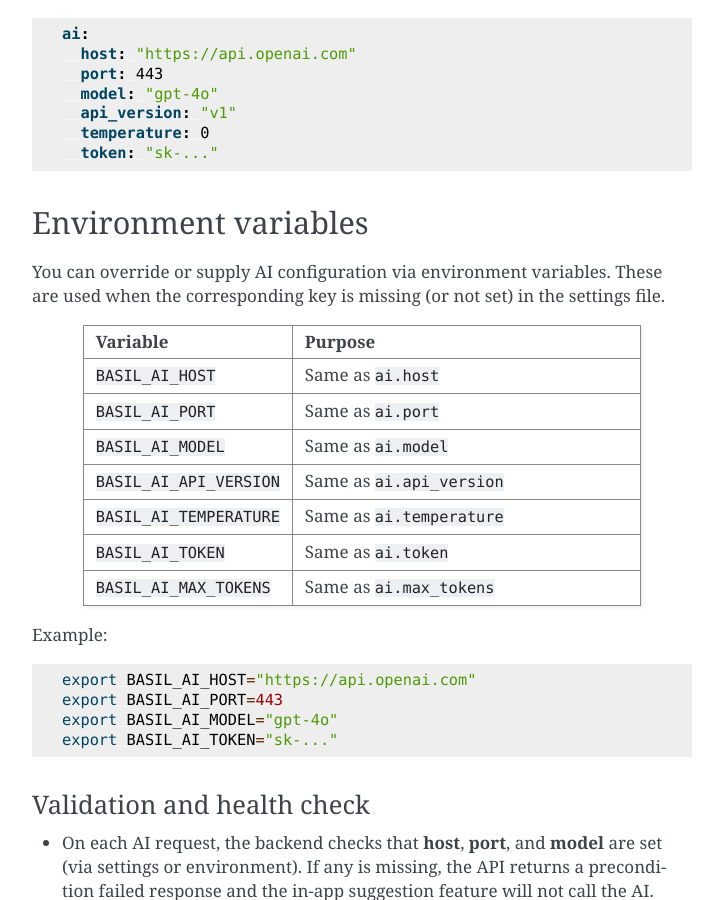
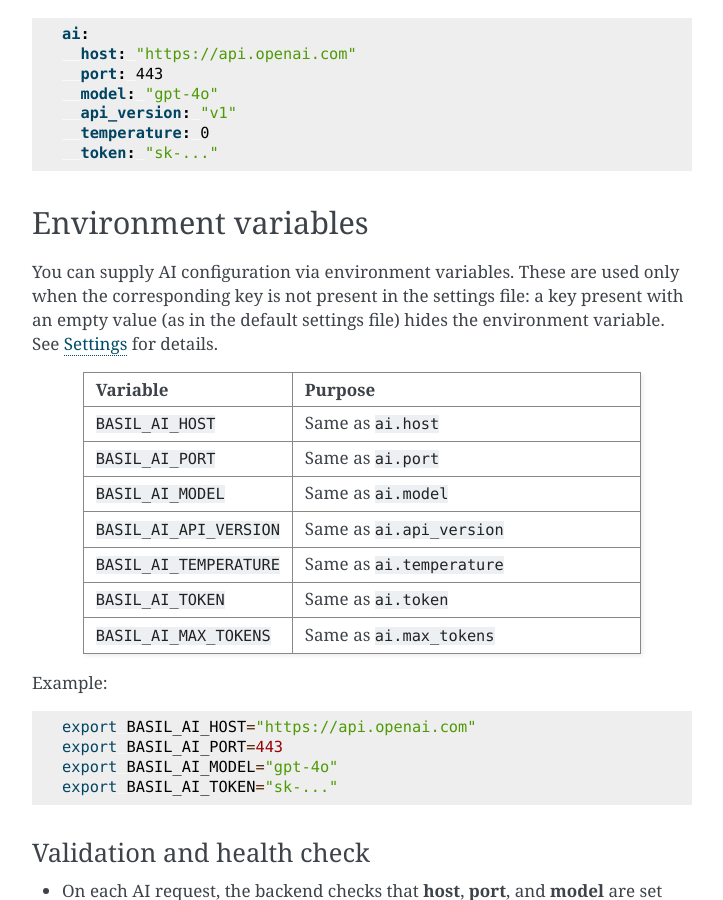
Before and after one commit to elisa-tech/BASIL, a Sphinx documentation site: the page built from docs/source/ai_suggestions.rst, in a window 1280 px wide and 900 px high, scrolled down 1388 px. Shown: the whole window, without its empty margins (388-1111 px from the left). Built offline with Sphinx 7.4.7, drawn with Linux system fonts in a browser that asks for light colours; some of the changed text lies outside the part shown.

Commit message:
Correct env var precedence in AI suggestions docs
Settings file values take priority over environment variables.

Signed-off-by: Asier Tena Zuazolacigorraga <asier.tena.zu@gmail.com>

```diff
--- a/docs/source/ai_suggestions.rst
+++ b/docs/source/ai_suggestions.rst
@@ -20,7 +20,7 @@ Configuration
 AI is configured via:
 
 1. The admin **settings** (recommended for host, port, model, etc.)
-2. **Environment variables** (override or supply values when the settings file does not) of API deployment
+2. **Environment variables** of the API deployment (used only for keys that are not present in the settings file)
 
 Admin Settings
 ^^^^^^^^^^^^^^
@@ -70,7 +70,7 @@ Example:
 Environment variables
 ^^^^^^^^^^^^^^^^^^^^^
 
-You can override or supply AI configuration via environment variables. These are used when the corresponding key is missing (or not set) in the settings file.
+You can supply AI configuration via environment variables. These are used only when the corresponding key is not present in the settings file: a key present with an empty value (as in the default settings file) hides the environment variable. See :doc:`settings` for details.
 
 .. list-table::
    :header-rows: 1
```
